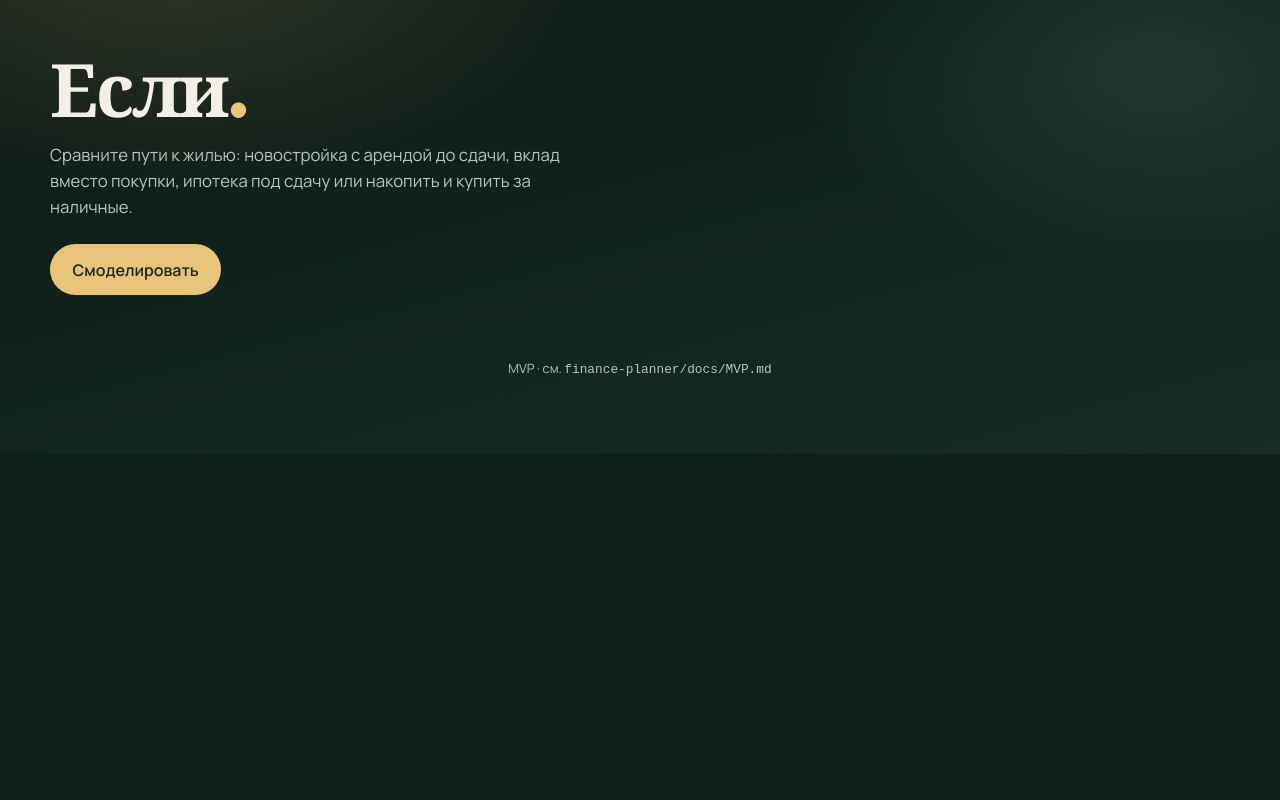
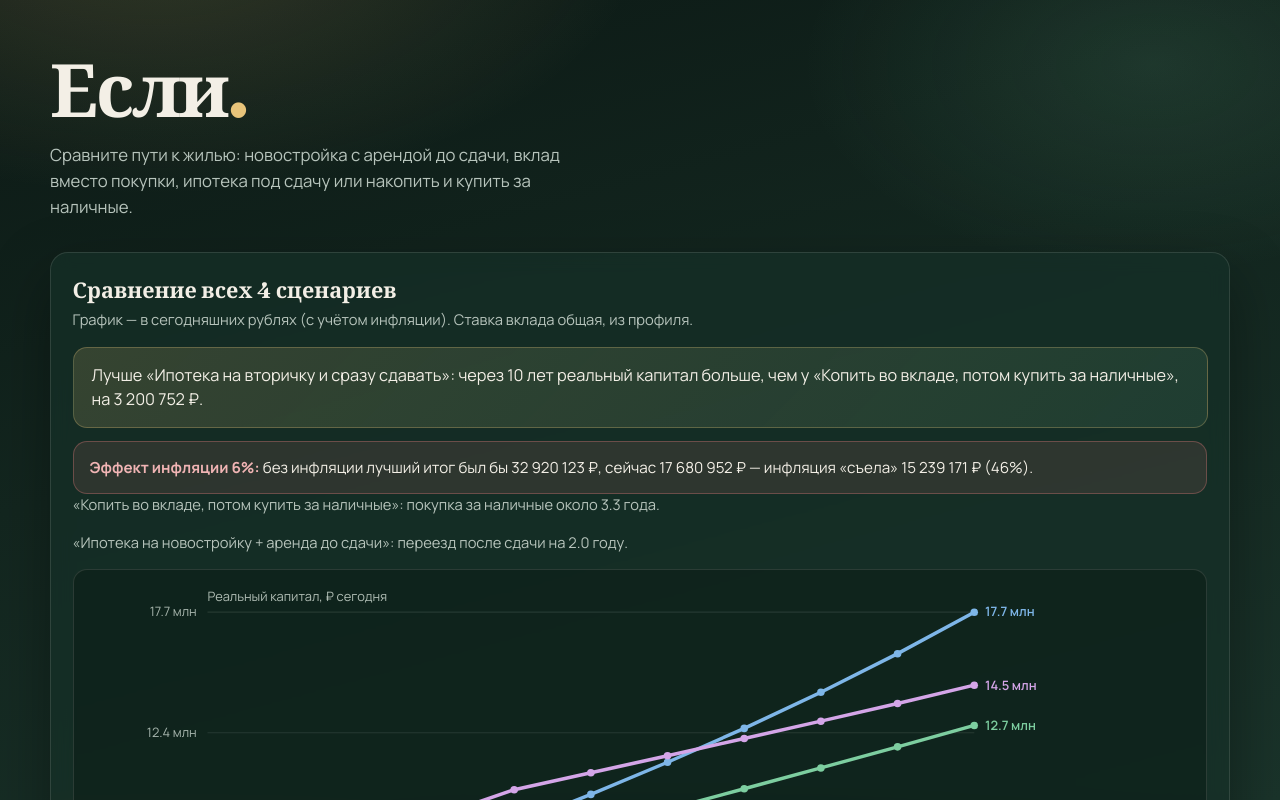
Before and after one commit to advharvest-arch/my-first-project, a React (Vite) app in the folder finance-planner/: page / in a window 1280 px wide. Shown: the top 800 px of the page. Built offline with nearby package versions, Linux system fonts and the light colour scheme.

Commit message:
Open the planner immediately without start buttons
Remove the hero CTA splash so users land on the comparison UI
directly and are not stuck on a cached two-button screen.

Co-authored-by: advharvest-arch <advharvest-arch@users.noreply.github.com>

```diff
--- a/finance-planner/src/App.tsx
+++ b/finance-planner/src/App.tsx
@@ -102,7 +102,6 @@ export default function App() {
   const [profile, setProfile] = useState<BaselineProfile>(initial.profile);
   const [settings, setSettings] = useState<ProjectionSettings>(initial.settings);
   const [scenariosByMode, setScenariosByMode] = useState(initial.scenariosByMode);
-  const [started, setStarted] = useState(false);
 
   const allScenarios = useMemo(
     () => [...scenariosByMode.no_home, ...scenariosByMode.has_home],
@@ -209,21 +208,9 @@ export default function App() {
           Сравните пути к жилью: новостройка с арендой до сдачи, вклад вместо
           покупки, ипотека под сдачу или накопить и купить за наличные.
         </p>
-        {!started && (
-          <div className="cta-row">
-            <button
-              type="button"
-              className="btn btn-primary"
-              onClick={() => setStarted(true)}
-            >
-              Смоделировать
-            </button>
-          </div>
-        )}
       </header>
 
-      {started && (
-        <div className="layout-wide">
+      <div className="layout-wide">
           <section className="panel panel-chart">
             <h2>Сравнение всех 4 сценариев</h2>
             <p className="hint">
@@ -718,7 +705,6 @@ export default function App() {
             </section>
           </div>
         </div>
-      )}
 
       <p className="footer-note">
         MVP · см. <code>finance-planner/docs/MVP.md</code>
```
Also changed, not shown: 3 other files (tests, documents, lock files or other folders).
